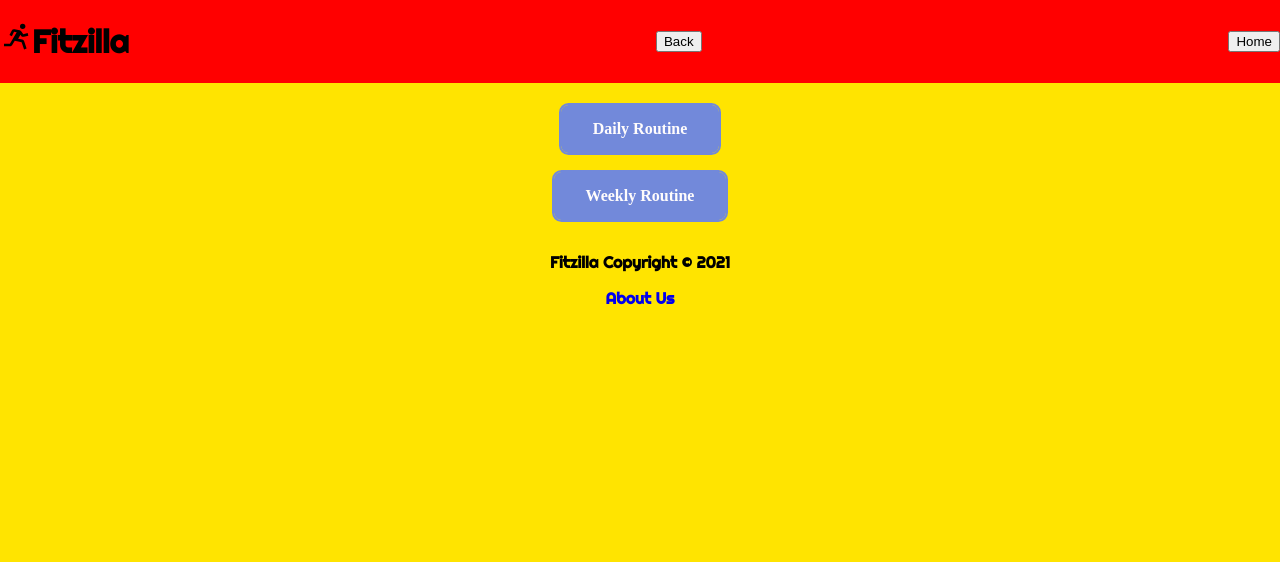
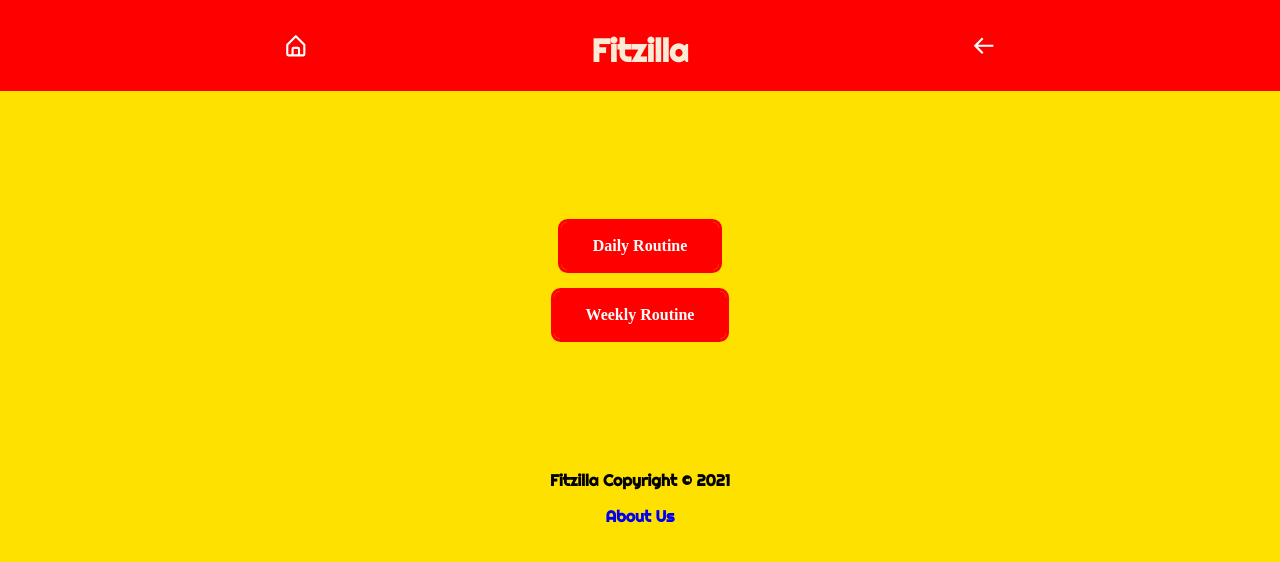
Before and after one commit to zmervey18/Fitzilla, a React (Create React App) app in the folder frontend/: page /dailyweekly in a window 1280 px wide. Shown: the top 562 px of the page. Built offline with nearby package versions, Linux system fonts and the light colour scheme; a web font is replaced by a local one.

Commit message:
adding css to site, new icons for header, back, home btns

```diff
--- a/frontend/src/App.css
+++ b/frontend/src/App.css
@@ -7,7 +7,7 @@ body {
   padding: 0;
   width: 100%;
   height: 100%;
-  background: #ffe400;
+  background: #ffe100;
   font-family: 'Righteous', cursive;
   font-size: 16px;
   font-weight: 700;
@@ -25,7 +25,7 @@ body {
   box-sizing: flex;
   appearance: none;
   background-color: transparent;
-  border: 2px solid rgb(255, 255, 255);
+  border: 2px solid rgb(0, 0, 0);
   border-radius: 0.6em;
   color: rgb(0, 0, 0);
   cursor: pointer;
@@ -53,7 +53,7 @@ body {
   display: flex;
   justify-content: space-evenly;
   align-items: center;
-  width: 33%;
+  width: 50%;
   margin: auto;
 }
 
@@ -61,7 +61,7 @@ body {
   box-sizing: flex;
   appearance: none;
   background-color: transparent;
-  border: 2px solid red;
+  border: 3px solid;
   border-radius: 0.6em;
   color: red;
   cursor: pointer;
@@ -77,14 +77,14 @@ body {
   font-weight: 700;
   transition: box-shadow 300ms ease-in-out, color 300ms ease-in-out;
   text-decoration: none;
-  border-color: #7289da;
+  border-color: #ff0000;
   color: rgb(255, 252, 252);
-  box-shadow: 0 0 40px 40px #7289da inset, 0 0 0 0 #7289da;
+  box-shadow: 0 0 40px 40px #ff0000 inset, 0 0 0 0 #ff0000;
   transition: all 150ms ease-in-out;
 }
 
 .btnMultiple:hover {
-  box-shadow: 0 0 10px 0 #7289da inset, 0 0 10px 4px #7289da;
+  box-shadow: 0 0 1px 0 #ff0000 inset, 0 0 1px 1px #ff0000;
   color:rgb(0, 0, 0);
 }
 
@@ -94,16 +94,17 @@ body {
 
 .header {
   display: flex;
-  justify-content: space-between;
+  justify-content: space-evenly;
   align-items: center;
-  margin-bottom: 20px;
+  margin-bottom: 10%;
   width:100%;
-  background: red;
+  background: #FF0000;
+  color:antiquewhite;
 
 }
 
 .footer {
-  margin-top: 30px;
+  margin-top: 10%;
   text-align: center;
 }
 
@@ -129,3 +130,21 @@ body {
   background-color: gray;
 }
 /*  */
+
+.icons {
+  box-sizing: flex;
+  appearance: none;
+  background-color: transparent;
+  border: transparent;
+  border-radius: 0.6em;
+  color: rgb(0, 0, 0);
+  cursor: pointer;
+  display: flex;
+  align-self: center;
+  font-size: 1.6rem;
+  font-weight: 400;
+  line-height: 1;
+  margin: auto;
+  padding: 1.2em 2.8em;
+  transition: box-shadow 300ms ease-in-out, color 300ms ease-in-out;
+}
--- a/frontend/src/components/lowLevel/BackButton.js
+++ b/frontend/src/components/lowLevel/BackButton.js
@@ -1,10 +1,16 @@
 import {useHistory} from 'react-router-dom';
+import {BiArrowBack} from "react-icons/bi"
+import { IconContext } from "react-icons"
 
 const BackButton = () => {
     let history = useHistory();
     return (
         <div>
-            <button  onClick={() => history.goBack()}>Back</button>
+            <button className="icons" onClick={() => history.goBack()}>
+                <IconContext.Provider value={{color:"white"}}>
+                    <BiArrowBack/>
+                </IconContext.Provider>
+            </button>
         </div>
     )
 }
--- a/frontend/src/components/lowLevel/Header.js
+++ b/frontend/src/components/lowLevel/Header.js
@@ -13,9 +13,10 @@ const Header = (props) => {
     }
     return (
         <header className="header">
-                <h1><BiRun/>Fitzilla</h1>
-                <BackButton />
-                <HomeButton />
+
+            <HomeButton className="icons"/>
+            <h1 className="pageTitles">Fitzilla</h1>
+            <BackButton className="icons"/>
         </header>
     )
 }
--- a/frontend/src/components/lowLevel/HomeButton.js
+++ b/frontend/src/components/lowLevel/HomeButton.js
@@ -1,9 +1,17 @@
 import { Link } from 'react-router-dom';
+import { BiHomeAlt } from "react-icons/bi";
+import { IconContext } from "react-icons"
 
 const HomeButton = () => {
     return (
         <div>
-            <Link to="/"><button >Home</button></Link>
+            <Link to="/">
+                <button className="icons">
+                <IconContext.Provider value={{color:"white"}}>
+                    <BiHomeAlt/>
+                </IconContext.Provider>
+                </button>
+            </Link>
         </div>
     )
 }
--- a/frontend/src/components/lowLevel/Pagination.js
+++ b/frontend/src/components/lowLevel/Pagination.js
@@ -30,7 +30,7 @@ const Pagination = ({ workout }) => {
             <ul>
                 {displayDay.map((exercise, index) => {
                     return (
-                        <li >
+                        <li>
                             {exercise}
                         </li>
                     )
--- a/frontend/src/components/pages/DailyWorkout.js
+++ b/frontend/src/components/pages/DailyWorkout.js
@@ -1,9 +1,9 @@
-
+import "../../App.css"
 const DailyWorkout = ({workout}) => {
 
     return (
         <div>
-            <h1>Daily Workout Page</h1>
+            <h1 className="pageTitles">Daily Workout Page</h1>
             <ul>{workout.map((exercise, index) => (<li key={index}>{exercise}</li>))}</ul>
         </div>
     )
--- a/frontend/src/components/pages/Homepage.js
+++ b/frontend/src/components/pages/Homepage.js
@@ -8,7 +8,7 @@ const Homepage = ({buttonName}) => {
             <h2 className="pageTitles">Welcome to Fitzilla</h2>
             {/* <Link to="/login"><Button buttonName={'Login'} /></Link>
             <Link to="/register"><Button buttonName={'Register'}/></Link> */}
-            <Link to="/dailyweekly"><Button buttonName={'Generate Workout'}/></Link>
+            <Link className="linkRemove" to="/dailyweekly"><Button buttonName={'Generate Workout'}/></Link>
         </div>
 
     )
--- a/frontend/src/components/pages/WeeklyWorkout.js
+++ b/frontend/src/components/pages/WeeklyWorkout.js
@@ -4,7 +4,7 @@ const WeeklyWorkout = ({workout}) => {
 
     return (
         <div>
-            <h1>Weekly Workout Page</h1>
+            <h1 className="pageTitles">Weekly Workout Page</h1>
             <Pagination workout={workout} />
         </div>
     )
```
Also changed, not shown: 1 other file (tests, documents, lock files or other folders).
